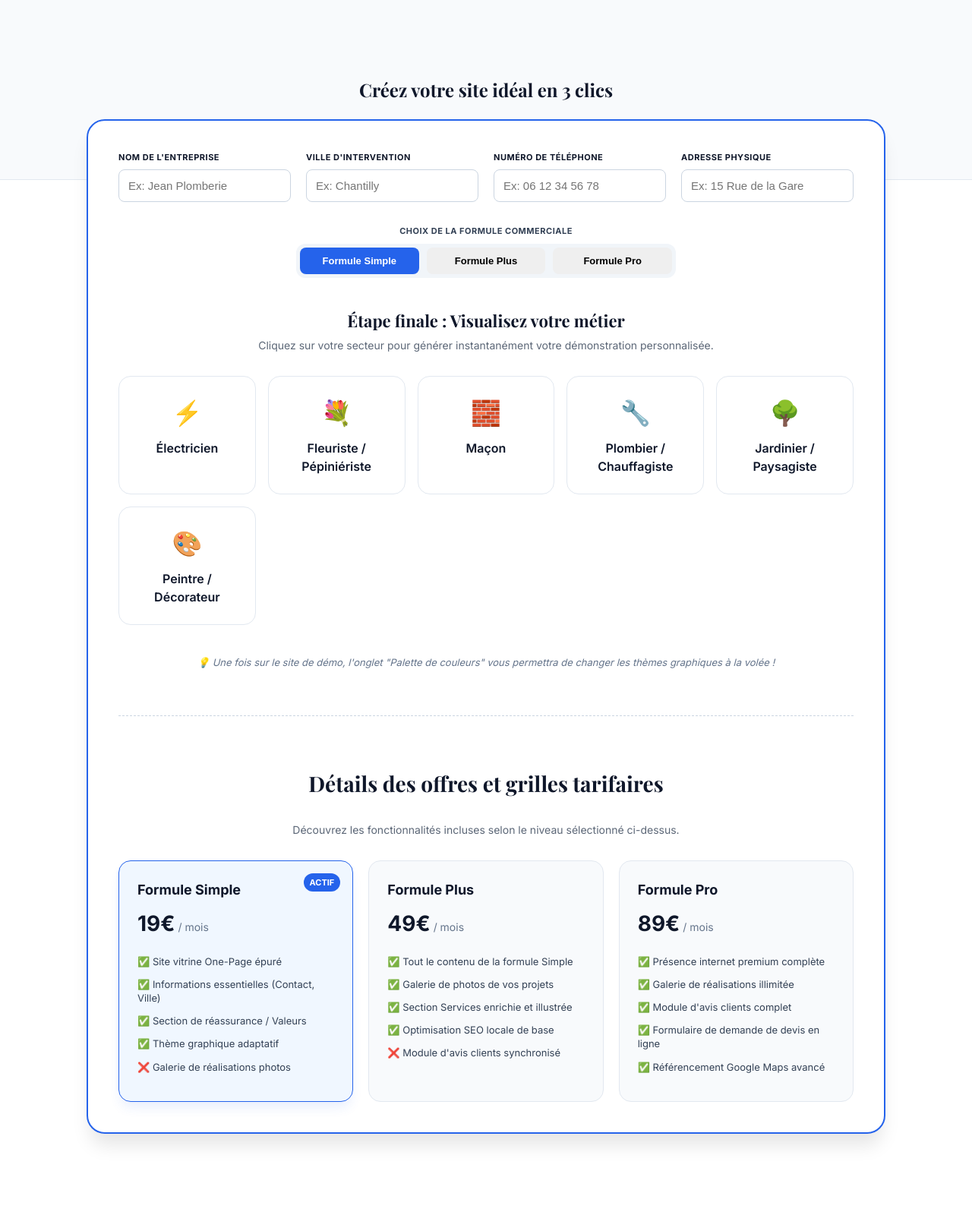
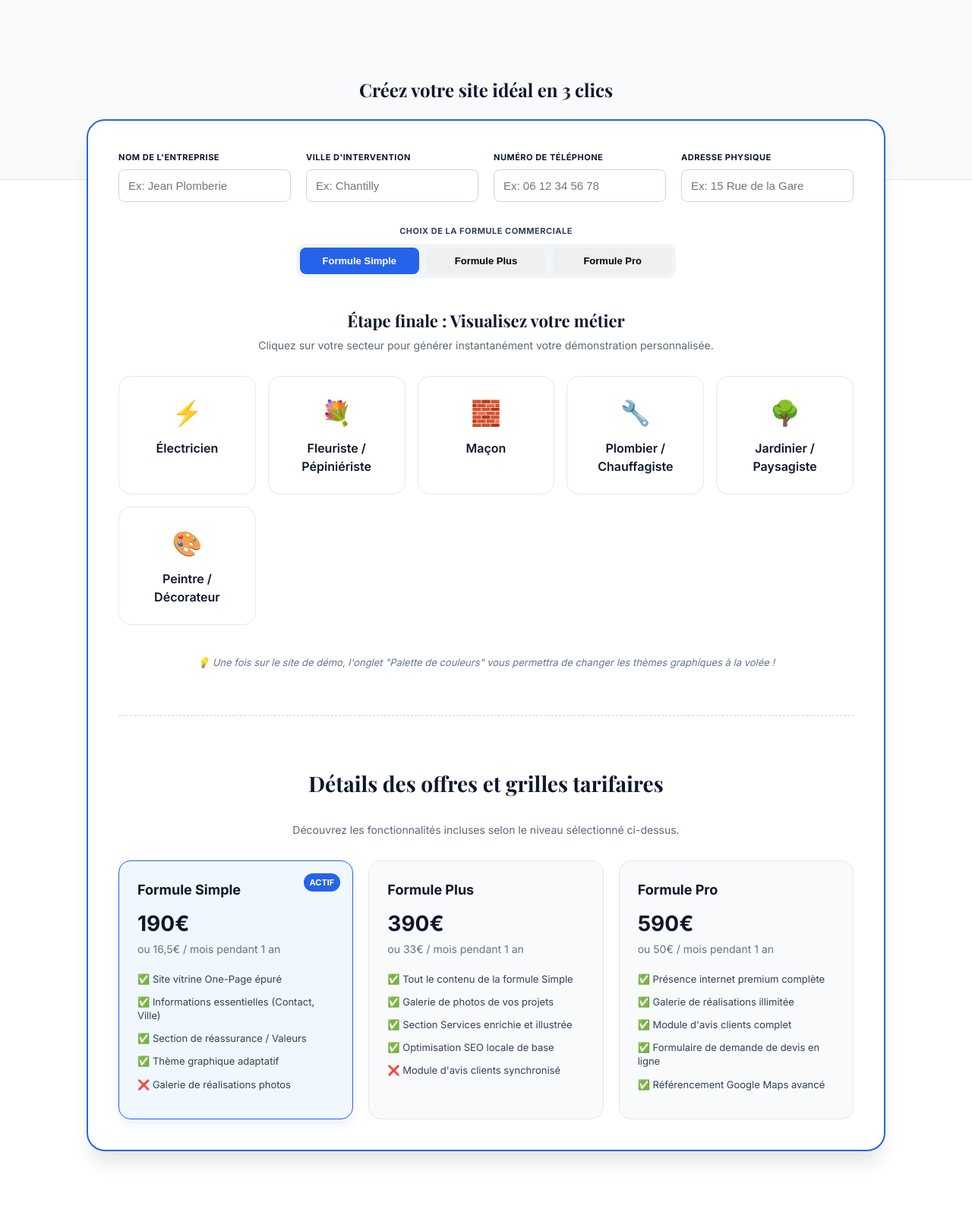
Before and after one commit to luciecreations60/site-demo, a Jekyll site: the page built from index.html, in a window 1280 px wide. Shown: the whole page at 76% size. Built offline with Jekyll 4.4.1, drawn with Linux system fonts in a browser that asks for light colours; before the commit the page ends 1573 px from its top, so only the background shows below that.

Commit message:
Update presentation.html

```diff
--- a/_layouts/presentation.html
+++ b/_layouts/presentation.html
@@ -44,9 +44,11 @@
     .card-offre h4 { font-size: 18px; margin: 0 0 10px 0; color: var(--primary); }
     .card-offre .badge-current { position: absolute; top: 16px; right: 16px; background: var(--accent); color: white; font-size: 11px; font-weight: bold; padding: 4px 8px; border-radius: 20px; text-transform: uppercase; }
 
-    /* Correction du prix et du texte mensuel */
-    .card-offre .prix { font-size: 28px; font-weight: 700; color: var(--primary); margin-bottom: 20px; display: flex; align-items: baseline; gap: 4px; }
-    .card-offre .prix span { font-size: 14px !important; font-weight: 400 !important; color: #64748b !important; }
+    /* Prix principal */
+    .card-offre .prix-unique { font-size: 28px; font-weight: 700; color: var(--primary); margin: 0; }
+
+    /* Option mensuelle en petit dessous */
+    .card-offre .prix-mensuel { font-size: 14px; color: #64748b; margin: 2px 0 20px 0; font-weight: 400; display: block; }
 
     .card-offre ul { list-style: none; padding: 0; margin: 0; }
     .card-offre li { font-size: 13px; margin-bottom: 12px; display: flex; align-items: flex-start; gap: 8px; line-height: 1.4; }
@@ -89,8 +91,8 @@
         </div>
       </div>
 
-      <div style="max-width: 500px; margin: 0 auto 40px auto; text-center">
-        <label style="font-size: 11px; font-weight: 700; text-transform: uppercase; margin-bottom: 8px; display: block; text-align: center; letter-spacing: 0.5px;">Choix de la formule commerciale</label>
+      <div style="max-width: 500px; margin: 0 auto 40px auto; text-align: center;">
+        <label style="font-size: 11px; font-weight: 700; text-transform: uppercase; margin-bottom: 8px; display: block; letter-spacing: 0.5px;">Choix de la formule commerciale</label>
         <div class="offre-selector">
           <button class="offre-btn active" id="btn-opt-simple" onclick="setOffre('simple')">Formule Simple</button>
           <button class="offre-btn" id="btn-opt-plus" onclick="setOffre('plus')">Formule Plus</button>
@@ -122,7 +124,8 @@
         <div class="card-offre active-highlight" id="card-simple">
           <div class="badge-current" id="badge-simple">Actif</div>
           <h4>Formule Simple</h4>
-          <div class="prix">19€ <span>/ mois</span></div>
+          <div class="prix-unique">190€</div>
+          <span class="prix-mensuel">ou 16,5€ / mois pendant 1 an</span>
           <ul>
             <li>✅ Site vitrine One-Page épuré</li>
             <li>✅ Informations essentielles (Contact, Ville)</li>
@@ -135,7 +138,8 @@
         <div class="card-offre" id="card-plus">
           <div class="badge-current" id="badge-plus" style="display:none;">Actif</div>
           <h4>Formule Plus</h4>
-          <div class="prix">49€ <span>/ mois</span></div>
+          <div class="prix-unique">390€</div>
+          <span class="prix-mensuel">ou 33€ / mois pendant 1 an</span>
           <ul>
             <li>✅ Tout le contenu de la formule Simple</li>
             <li>✅ Galerie de photos de vos projets</li>
@@ -148,7 +152,8 @@
         <div class="card-offre" id="card-pro">
           <div class="badge-current" id="badge-pro" style="display:none;">Actif</div>
           <h4>Formule Pro</h4>
-          <div class="prix">89€ <span>/ mois</span></div>
+          <div class="prix-unique">590€</div>
+          <span class="prix-mensuel">ou 50€ / mois pendant 1 an</span>
           <ul>
             <li>✅ Présence internet premium complète</li>
             <li>✅ Galerie de réalisations illimitée</li>
```
Also changed, not shown: other parts of _layouts/presentation.html (+3 -1 lines).
